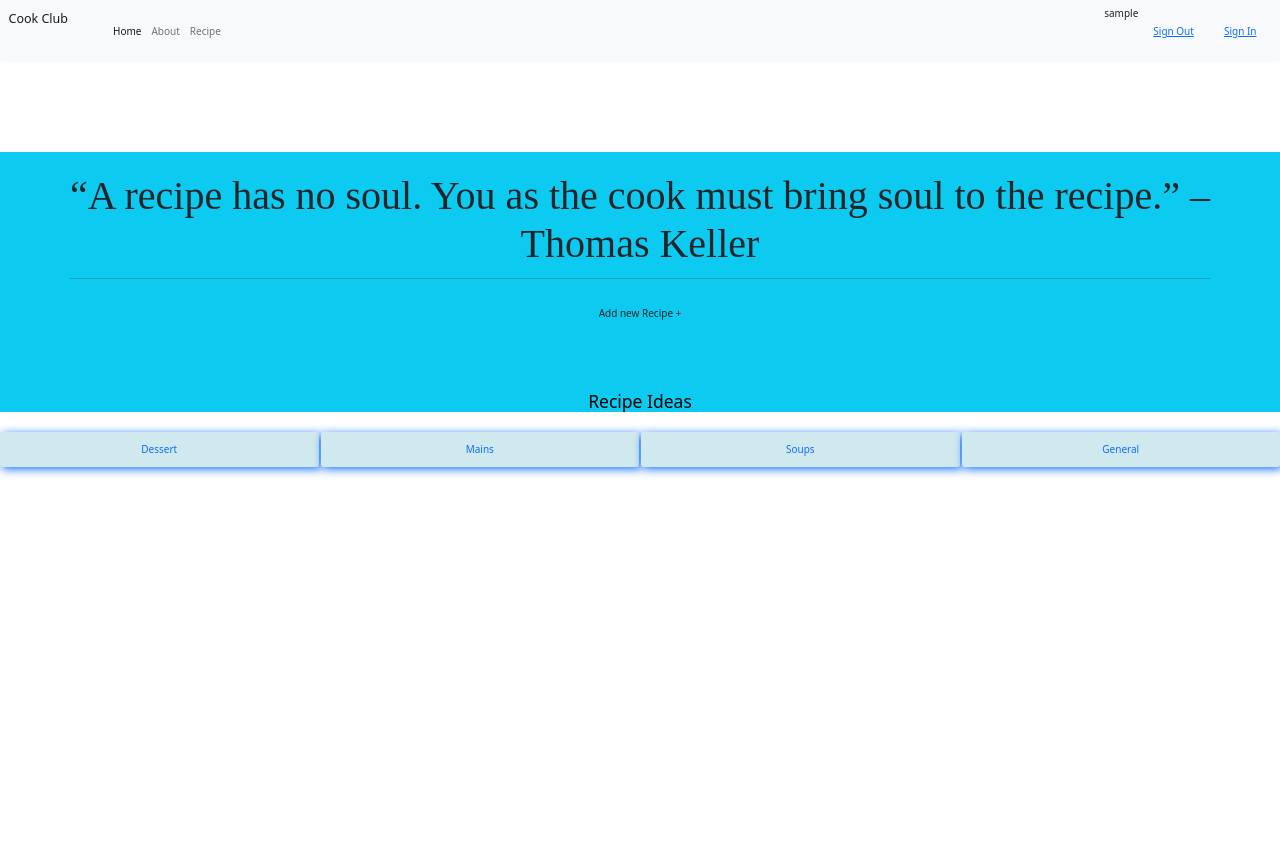
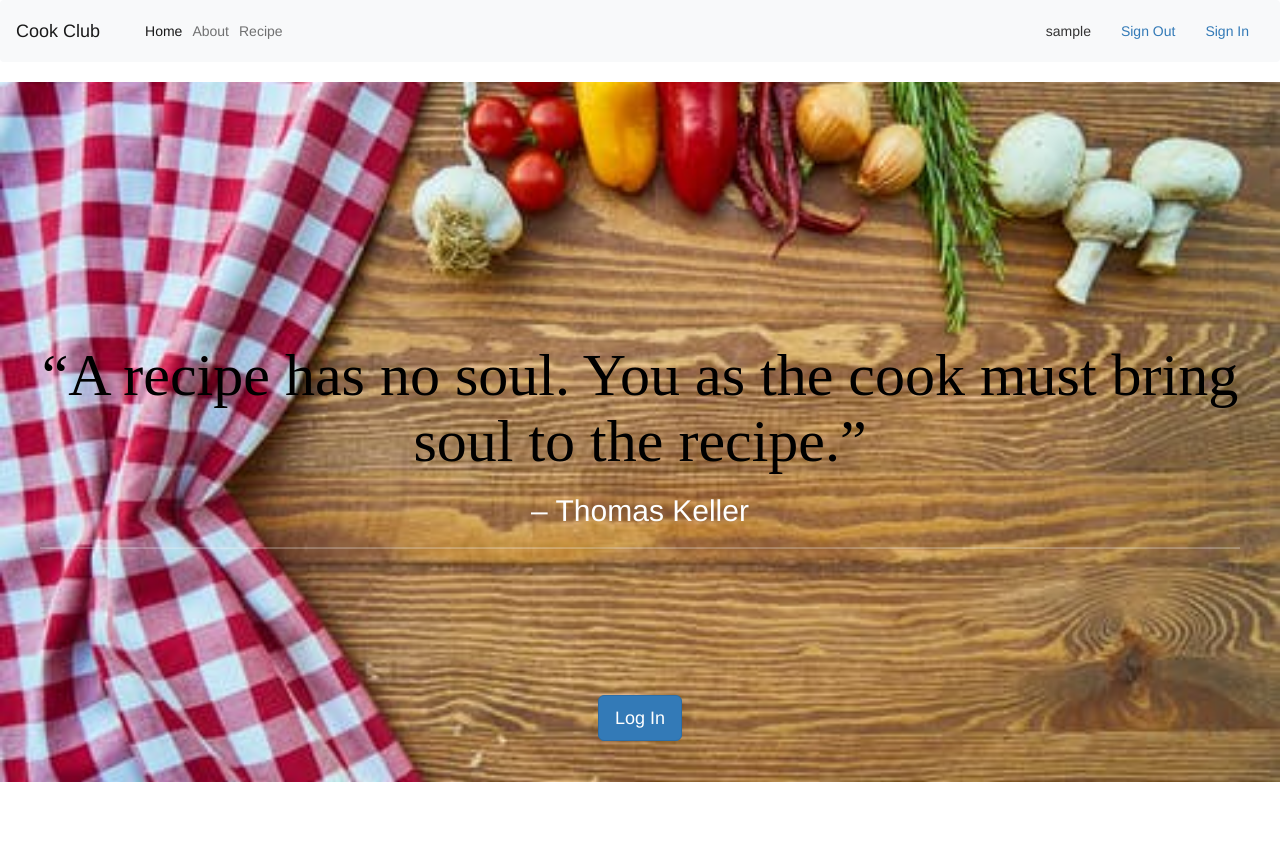
Before and after one commit to Mbaire/Cook-club, a Flask app: template app/templates/home.html in a window 1280 px wide. Before the commit the page ends 476 px from the top, so only its background shows below. Run offline with Flask 2, Linux system fonts and the light colour scheme; a user stored in the database is signed in; tables that the repository leaves empty hold one stand-in row (values such as "Sample post"); the template is opened without the code that fills it: values that come from a table or form of the project are taken from there, most other values are stand-ins (such as "Sample title", 1, 10 or a date in 2020); some libraries are stand-ins or nearby versions.

Commit message:
Debugging

```diff
--- a/app/main/views.py
+++ b/app/main/views.py
@@ -27,6 +27,10 @@
 
     return render_template('home.html', title = title, recipe = recipe, dessert=dessert, mains=mains, soups=soups, general=general, upvotes=upvotes)
 
+@main.route('/about')
+def about():
+
+    return render_template('about.html')
 
 @main.route('/recipe/new/', methods = ['GET','POST'])
 @login_required
--- a/app/static/css/styles.css
+++ b/app/static/css/styles.css
@@ -1,6 +1,8 @@
 .display-4{
-    margin-top: 80px;
-    margin-bottom: 50px;
+    top: 100px;
+    /* bottom: 50px; */
+    position: relative;
+
     }
     .btn:hover{
     background-color:#d0e9ee;
--- a/app/templates/comments.html
+++ b/app/templates/comments.html
@@ -1,4 +1,7 @@
+
 {% include 'navbar.html'%}
+
+
 {% import 'bootstrap/wtf.html' as wtf %}
 {% extends 'bootstrap/base.html' %}
 {% import 'macros.html' as macro %}
--- a/app/templates/home.html
+++ b/app/templates/home.html
@@ -1,8 +1,8 @@
 {% extends 'bootstrap/base.html' %}
 {% import 'macros.html' as macro %}
-{% block navbar %}
+
 {% include 'navbar.html'%}
-{% endblock %}
+
 
 {% block styles %}
   {{ super() }}
@@ -12,8 +12,60 @@
 
 {% block content %}
 
-    <h3 class="text-center btn-info"  href="/recipe">Recipe Ideas</h3>
+<div class="overlay">
+  <div class="bgimage">
+    <!-- <p class="lead" style="font-family: 'Lemonada', cursive; font-size: 30px;">Welcome To The COOK CLUB!! </p> -->
+      <div class="p-3 p-md-5 m-md-3 text-align center bg-image ">
+          <!-- <div class="col-md-12 p-lg-5 mx-auto my-5"> -->
+              <div class="display-4">
+                <br>
+                <br>
+                <br>
+                <br>
+                <br>
+
+              <h1 class="weight" style="font-family: 'Times New Roman', Times, serif; font-size: 60px; color:black"> “A recipe has no soul. You as the cook must bring soul to the recipe.”
+                </h1>
+                <h2>– Thomas Keller</h2>
+              <hr class="hr">
+              <br>
+              <br>
+              <br>
+
+              <div id="butt">
+                  <a class="btn btn-lg btn-primary" href="{{url_for('auth.login')}}">Log In</a>
+              </div>
+              </div>
+          </div>
+      </div>
+  </div>
+</div>
+
+    <!-- <h3 class="text-center btn-info"  href="/recipe">Recipe Ideas</h3>
     <br>
+
+    <div id="carouselExampleInterval" class="carousel slide" data-bs-ride="carousel">
+      <div class="carousel-inner">
+          <div class="carousel-item active" data-bs-interval="5000">
+              <img src="{{ url_for('static', filename='app/static/images/cake1.jpg') }}" class="d-block w-100">
+          </div>
+          <div class="carousel-item" data-bs-interval="5000">
+              <img src="{{ url_for('static', filename='/app/static/images/pizza.jpg') }}" class="d-block w-100">
+          </div>
+          <div class="carousel-item" data-bs-interval="5000">
+              <img src="{{ url_for('static', filename='/app/static/images/nyama2.jpg') }}" class="d-block w-100">
+          </div>
+      </div>
+      <button class="carousel-control-prev" type="button" data-bs-target="#carouselExampleInterval" data-bs-slide="prev">
+          <span class="carousel-control-prev-icon" aria-hidden="true"></span>
+          <span class="visually-hidden">Previous</span>
+      </button>
+      <button class="carousel-control-next" type="button" data-bs-target="#carouselExampleInterval" data-bs-slide="next">
+          <span class="carousel-control-next-icon" aria-hidden="true"></span>
+          <span class="visually-hidden">Next</span>
+      </button>
+  </div>
+
     <div>
     <ul class="nav nav-pills nav-justified nav-fill" role="tablist" >
       <li class="nav-item">
@@ -40,7 +92,7 @@
         border: 0px;
         box-shadow: 2px 2px 10px;">General</a>
       </li>
-    </ul>
+    </ul> -->
 
   </div>
   <div class="tab-content">
@@ -61,10 +113,19 @@
 
 
 
-  <!-- <style>
-    .nav-link{
-      font-size: x-large;
-      font-family: 'Segoe UI', Tahoma, Geneva, Verdana, sans-serif;
+  <style>
+    .overlay{
+    text-align: center;
+    background-image: url("/static/images/background1.jpeg");
+    color: white;
+    background-position: center;
+    background-size: cover;
+    background-repeat: no-repeat;
+    font-size: 18px;
+    min-height:700px;
+
     }
-  </style> -->
+  </style>
+
+
 {% endblock %}
--- a/app/templates/navbar.html
+++ b/app/templates/navbar.html
@@ -1,5 +1,5 @@
 <head>
-    <link href="https://fonts.googleapis.com/css?family=Lemonada&display=swap" rel="stylesheet">
+    <!-- <link href="https://fonts.googleapis.com/css?family=Lemonada&display=swap" rel="stylesheet"> -->
     <link href="https://cdn.jsdelivr.net/npm/bootstrap@5.1.3/dist/css/bootstrap.min.css" rel="stylesheet" integrity="sha384-1BmE4kWBq78iYhFldvKuhfTAU6auU8tT94WrHftjDbrCEXSU1oBoqyl2QvZ6jIW3" crossorigin="anonymous">
     <!-- <link rel="stylesheet" href="https://maxcdn.bootstrapcdn.com/bootstrap/3.3.7/css/bootstrap.min.css" integrity="sha384-BVYiiSIFeK1dGmJRAkycuHAHRg32OmUcww7on3RYdg4Va+PmSTsz/K68vbdEjh4u" crossorigin="anonymous"> -->
 </head>
@@ -25,7 +25,7 @@
       </ul>
       <ul class="nav navbar-nav navbar-right">
 
-        <li >{{current_user.username}}</li>
+        <li><a>{{current_user.username}}</a></li>
         {% if current_user.is_authenticated %}
         <li><a href="{{url_for('auth.logout')}}">Sign Out</a></li>
         {% endif %}
@@ -36,21 +36,3 @@
     </div>
   </div>
 </nav>
-<div class="overlay">
-    <div class="bgimage">
-      <!-- <p class="lead" style="font-family: 'Lemonada', cursive; font-size: 30px;">Welcome To The COOK CLUB!! </p> -->
-        <div class="p-3 p-md-5 m-md-3 text-center bg-transparent">
-            <div class="col-md-12 p-lg-5 mx-auto my-5">
-                <div class="display-4">
-                <h1 class="weight" style="font-family: 'Times New Roman', Times, serif; font-size: 40px;">“A recipe has no soul. You as the cook must bring soul to the recipe.”
-                  – Thomas Keller</h1>
-                <hr class="hr">
-
-                <div id="butt">
-                    <a class="btn" href="/recipe/new/">Add new Recipe +</a>
-                </div>
-                </div>
-            </div>
-        </div>
-    </div>
-</div>
```
Also changed, not shown: app/static/css/about.css (added, +9 -0 lines), app/templates/about.html (added, +35 -0 lines), app/templates/components/carousel.html (added, +21 -0 lines), app/templates/recipe.html (+45 -8 lines), README.md, app/static/images/about2.jpg (added), app/static/images/background1.jpeg (added), app/static/images/pexels-photo-1939485.jpeg (added), app/static/images/tray1.jpg (added).
